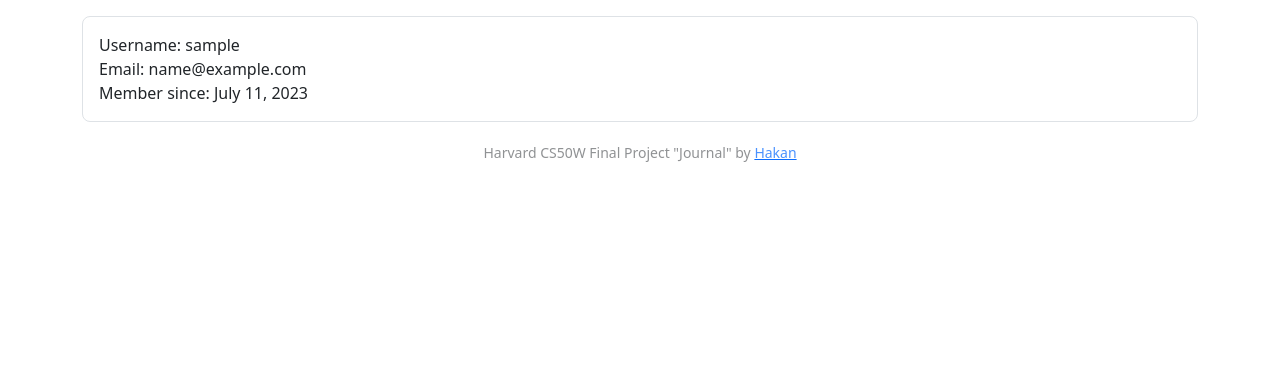
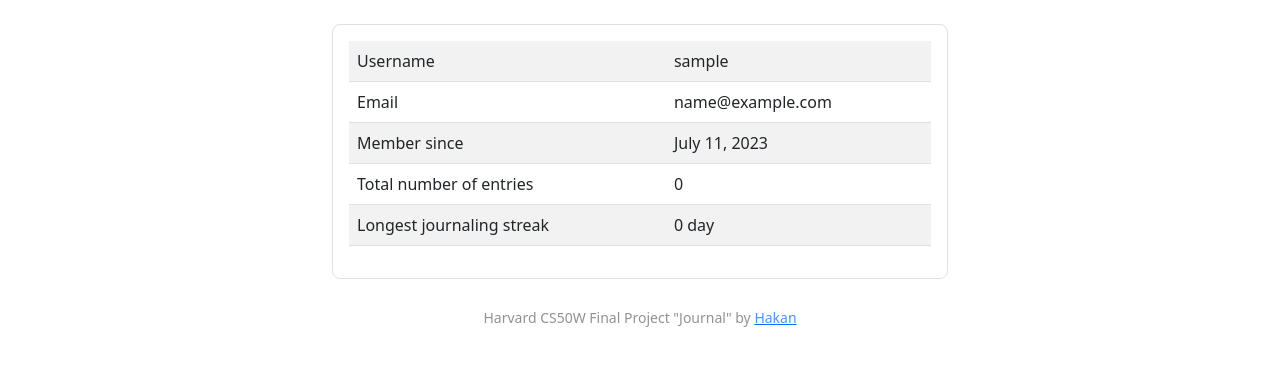
Before and after one commit to hakanayata/journal, a Django app: page /profile in a window 1280 px wide. Shown: the part 64-430 px from the top of the page. Run offline with Django 4.2, Linux system fonts and the light colour scheme; the visitor is signed in with stand-in values (Sample User, id 1); data that the repository does not hold is empty.

Commit message:
longest journaling streak calculation added

```diff
--- a/journal/templates/journal/profile.html
+++ b/journal/templates/journal/profile.html
@@ -2,13 +2,32 @@
 
 {% block body %}
 
-<div class="container">
+<div class="container d-grid col-12 col-lg-6 mt-2 mx-auto">
     <div class="border rounded-3 p-3 my-3">
-        <p>Username: {{ user.username }}</p>
-        {% if user.email  %}
-        <p>Email: {{ user.email }}</p>
-        {% endif %}
-        <p>Member since: {{ user.date_joined|date }}</p>
+        <table class="table table-striped" id="profileTable">
+            <tr>
+                <td>Username</td>
+                <td>{{ user.username }}</td>
+            </tr>
+            {% if user.email  %}
+            <tr>
+                <td>Email</td>
+                <td>{{ user.email }}</td>
+            </tr>
+            {% endif %}
+            <tr>
+                <td>Member since</td>
+                <td>{{ user.date_joined|date }}</td>
+            </tr>
+            <tr>
+                <td>Total number of entries</td>
+                <td>{{ entry_count }}</td>
+            </tr>
+            <tr>
+                <td>Longest journaling streak</td>
+                <td>{{ longest_streak }} {% if longest_streak < 2 %}day{% else %}days{% endif %}</td>
+            </tr>
+        </table>
     </div>
 </div>
 
--- /dev/null
+++ b/journal/utils.py
@@ -0,0 +1,34 @@
+from datetime import datetime, timedelta
+
+
+def calculate_longest_streak(entries):
+    # user has no entries yet
+    if not entries:
+        return 0
+
+    # initial values
+    longest_streak = 1
+    current_streak = 1
+    prev_entry_date = datetime.strptime(
+        f"{entries[0].date}", "%Y-%m-%d").date()
+
+    # iterate over entries starting from 2nd entry
+    for entry in entries[1:]:
+        curr_entry_date = datetime.strptime(f"{entry.date}", "%Y-%m-%d").date()
+
+        # calculate difference btw current and previous entry dates
+        date_difference_btw_entries = curr_entry_date - prev_entry_date
+
+        # if prev date, curr date are consecutive days
+        # timedelta(days=1) represents one day
+        if date_difference_btw_entries == timedelta(days=1):
+            current_streak += 1
+        else:
+            current_streak = 1
+
+        if current_streak > longest_streak:
+            longest_streak = current_streak
+
+        prev_entry_date = curr_entry_date
+
+    return longest_streak
--- a/journal/views.py
+++ b/journal/views.py
@@ -13,6 +13,7 @@ from django.core.paginator import Paginator
 from django.views.decorators.csrf import csrf_exempt
 from .models import User, JournalEntry, Tag
 from .forms import EntryForm
+from .utils import calculate_longest_streak
 
 
 @login_required(login_url="login")
@@ -201,7 +202,17 @@ def all_entries(request):
 
 
 def profile(request):
-    return render(request, "journal/profile.html")
+    try:
+        entries = JournalEntry.objects.filter(
+            user=request.user).order_by("date")
+    except:
+        messages.error(request, "Could not fetch data.")
+        return render(request, "journal/profile.html")
+
+    return render(request, "journal/profile.html", {
+        "entry_count": entries.count(),
+        "longest_streak": calculate_longest_streak(entries)
+    })
 
 # todo: API
 
```
